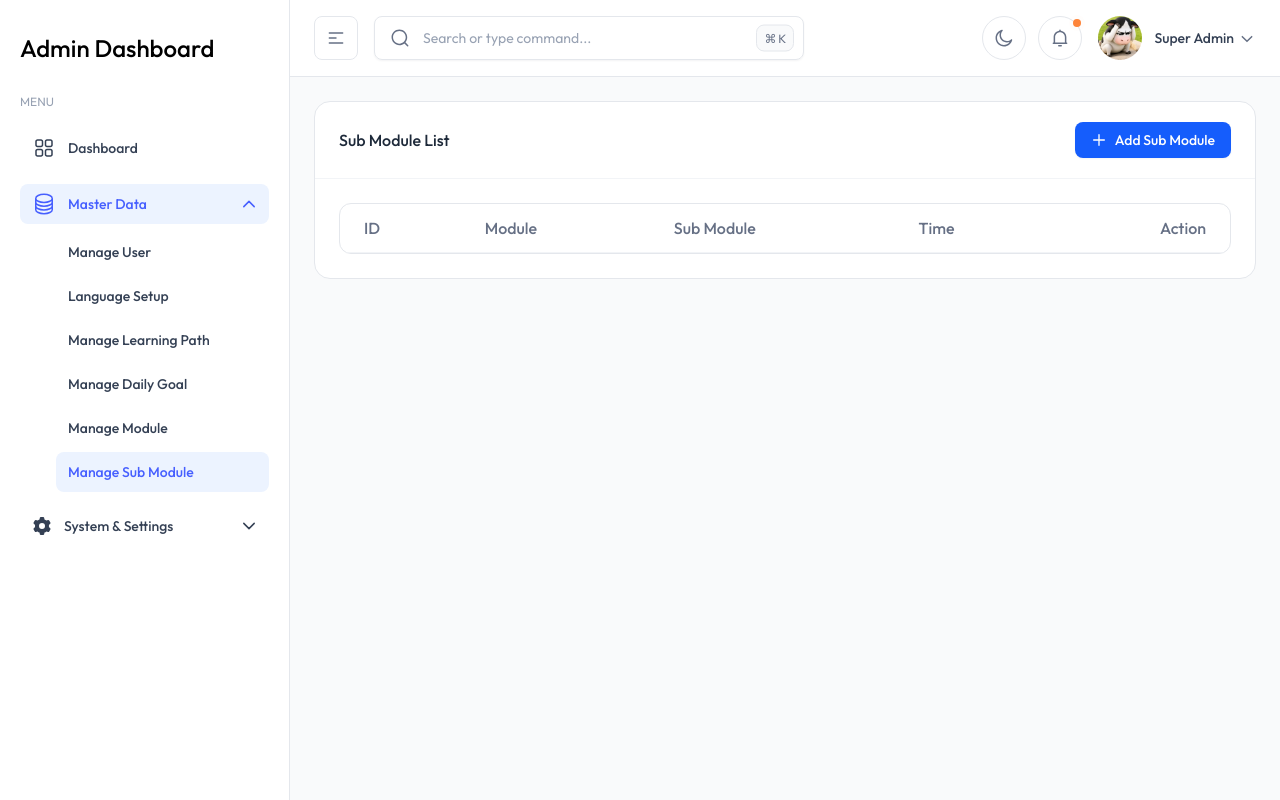
After one commit to Byndewan/linguana_azlia, a Laravel app: page /admin/sub-module/show in a window 1280 px wide. The commit adds this page. Run offline with Laravel 12, Linux system fonts and the light colour scheme; a user stored in the database is signed in; data comes from the database, SQL or seed files in the repository; lists and menus that the app fills with data are empty; style sheets or scripts are compiled from the project's sources; some libraries are stand-ins or nearby versions.

Commit message:
module sub module

```diff
--- a/app/Http/Controllers/AdminController.php
+++ b/app/Http/Controllers/AdminController.php
@@ -737,10 +737,11 @@ class AdminController extends Controller
         $learning_path = LearningPath::get();
         return view('admin.manage_module_add', compact('learning_path'));
     }
+
     public function AdminManageModuleSubmit(Request $request)
     {
         $request->validate([
-            'learning_path_id' => 'required|exists:type,id',
+            'learning_path_id' => 'required|exists:learning_paths,id',
             'title'       => 'required|string|max:255',
             'icon' => 'required',
             'color' => 'required|string|max:7',
@@ -758,4 +759,45 @@ class AdminController extends Controller
 
         return redirect()->route('admin.manage-module.show')->with('success', 'Data is inserted successfully!');
     }
+
+    public function AdminManageModuleEdit(int $id)
+    {
+        $learning_path = LearningPath::get();
+        $row_data = Module::where('id', $id)->first();
+        return view('admin.manage_module_edit', compact('row_data', 'learning_path'));
+    }
+    public function AdminManageModuleUpdate(Request $request, $id)
+    {
+        $request->validate([
+            'learning_path_id' => 'required|exists:learning_paths,id',
+            'title'       => 'required|string|max:255',
+            'icon' => 'required',
+            'color' => 'required|string|max:7',
+            'background_color' => 'required|string|max:7',
+        ]);
+
+        $obj = Module::where('id', $id)->first();
+
+        $obj->learning_path_id = $request->learning_path_id;
+        $obj->title = $request->title;
+        $obj->icon = $request->icon;
+        $obj->color = $request->color;
+        $obj->background_color = $request->background_color;
+        $obj->update();
+
+        return redirect()->route('admin.manage-module.show')->with('success', 'Data is updated successfully!');
+    }
+
+    public function AdminManageModuleDelete(Request $request, $id)
+    {
+        $row_data = Module::findOrFail($id);
+        $row_data->delete();
+
+        return redirect()->back()->with('success', 'Data is deleted successfully!');
+    }
+
+    public function AdminSubModuleShow()
+    {
+        return view('admin.sub_module_show');
+    }
 }
--- a/resources/views/admin/layouts/partials/sidebar.blade.php
+++ b/resources/views/admin/layouts/partials/sidebar.blade.php
@@ -77,7 +77,7 @@
             <a
               href="#"
               @click.prevent="selected = (selected === 'MasterData' ? '' : 'MasterData')"
-              class="menu-item group {{ request()->routeIs('admin.language*', 'admin.learning-path*', 'admin.daily-goal*', 'admin.manage-user*', 'admin.manage-module*') ? 'menu-item-active' : 'menu-item-inactive' }}"
+              class="menu-item group {{ request()->routeIs('admin.language*', 'admin.learning-path*', 'admin.daily-goal*', 'admin.manage-user*', 'admin.manage-module*', 'admin.sub-module*') ? 'menu-item-active' : 'menu-item-inactive' }}"
             >
               <svg xmlns="http://www.w3.org/2000/svg" fill="none" viewBox="0 0 24 24" stroke-width="1.5" stroke="currentColor" class="size-6">
                 <path stroke-linecap="round" stroke-linejoin="round" d="M20.25 6.375c0 2.278-3.694 4.125-8.25 4.125S3.75 8.653 3.75 6.375m16.5 0c0-2.278-3.694-4.125-8.25-4.125S3.75 4.097 3.75 6.375m16.5 0v11.25c0 2.278-3.694 4.125-8.25 4.125s-8.25-1.847-8.25-4.125V6.375m16.5 0v3.75m-16.5-3.75v3.75m16.5 0v3.75C20.25 16.153 16.556 18 12 18s-8.25-1.847-8.25-4.125v-3.75m16.5 0c0 2.278-3.694 4.125-8.25 4.125s-8.25-1.847-8.25-4.125" />
@@ -88,7 +88,7 @@
               </span>
 
               <svg
-                class="menu-item-arrow absolute right-2.5 top-1/2 -translate-y-1/2 stroke-current transition-transform duration-300 {{ request()->routeIs('admin.language*','admin.learning-path*', 'admin.daily-goal*', 'admin.manage-user*', 'admin.manage-module*') ? 'menu-item-arrow-active' : 'menu-item-arrow-inactive' }}"
+                class="menu-item-arrow absolute right-2.5 top-1/2 -translate-y-1/2 stroke-current transition-transform duration-300 {{ request()->routeIs('admin.language*','admin.learning-path*', 'admin.daily-goal*', 'admin.manage-user*', 'admin.manage-module*', 'admin.sub-module*') ? 'menu-item-arrow-active' : 'menu-item-arrow-inactive' }}"
                 :class="{ 'lg:hidden': sidebarToggle, 'rotate-180': selected === 'MasterData' }"
                 width="20" height="20" viewBox="0 0 20 20" fill="none" xmlns="http://www.w3.org/2000/svg"
               >
@@ -100,7 +100,7 @@
             <div
               class="overflow-hidden transform translate"
               :class="(selected === 'MasterData') ? 'block' :'hidden'"
-              x-init="{{ request()->routeIs('admin.language*', 'admin.learning-path*', 'admin.daily-goal*', 'admin.manage-user*', 'admin.manage-module*') ? 'selected = \'MasterData\'' : '' }}"
+              x-init="{{ request()->routeIs('admin.language*', 'admin.learning-path*', 'admin.daily-goal*', 'admin.manage-user*', 'admin.manage-module*', 'admin.sub-module*') ? 'selected = \'MasterData\'' : '' }}"
             >
               <ul :class="sidebarToggle ? 'lg:hidden' : 'flex'" class="flex flex-col gap-1 mt-2 menu-dropdown pl-9">
                 <li>
@@ -141,6 +141,13 @@
                     class="menu-dropdown-item group {{ request()->routeIs('admin.manage-module*') ? 'menu-dropdown-item-active' : 'menu-dropdown-item-inactive' }}"
                   >
                     Manage Module
+                  </a>
+                <li>
+                  <a
+                    href="{{ route('admin.sub-module.show') }}"
+                    class="menu-dropdown-item group {{ request()->routeIs('admin.sub-module*') ? 'menu-dropdown-item-active' : 'menu-dropdown-item-inactive' }}"
+                  >
+                    Manage Sub Module
                   </a>
                 </li>
               </ul>
--- a/resources/views/admin/manage_module_add.blade.php
+++ b/resources/views/admin/manage_module_add.blade.php
@@ -46,7 +46,7 @@
                 Select Learning Path Title
               </label>
               <select
-                name="language_id"
+                name="learning_path_id"
                 placeholder=""
                 value=""
                 class="dark:bg-dark-900 shadow-theme-xs focus:border-brand-300 focus:ring-brand-500/10 dark:focus:border-brand-800 h-11 w-full rounded-lg border border-gray-300 bg-transparent px-4 py-2.5 text-sm text-gray-800 focus:outline-hidden focus:ring-3 placeholder:text-gray-400 dark:border-gray-700 dark:bg-gray-900 dark:text-white/90 dark:placeholder:text-white/30"
--- /dev/null
+++ b/resources/views/admin/sub_module_show.blade.php
@@ -0,0 +1,122 @@
+@extends('admin.layouts.admin')
+
+@section('content')
+<main>
+  <div class="p-4 mx-auto max-w-(--breakpoint-2xl) md:p-6">
+    <div class="space-y-5 sm:space-y-6">
+      <div class="rounded-2xl border border-gray-200 bg-white dark:border-gray-800 dark:bg-white/[0.03]">
+
+        <div class="flex items-center justify-between px-5 py-4 sm:px-6 sm:py-5">
+          <h3 class="text-base font-medium text-gray-800 dark:text-white/90">
+            Sub Module List
+          </h3>
+          <a href="{{ route('admin.sub-module.add') }}" class="inline-flex items-center gap-2 rounded-lg bg-blue-600 px-4 py-2 text-sm font-medium text-white shadow-theme-xs transition-colors hover:bg-blue-700">
+            <svg class="w-4 h-4" fill="none" stroke="currentColor" viewBox="0 0 24 24">
+              <path stroke-linecap="round" stroke-linejoin="round" stroke-width="2" d="M12 4v16m8-8H4"></path>
+            </svg>
+            Add Sub Module
+          </a>
+
+        </div>
+
+        <div class="border-t border-gray-100 p-5 dark:border-gray-800 sm:p-6">
+
+          <!-- ====== Table Start ====== -->
+          <div class="overflow-hidden rounded-xl border border-gray-200 bg-white dark:border-gray-800 dark:bg-white/[0.03]">
+            <div class="max-w-full overflow-x-auto">
+              <table class="min-w-full">
+
+                <!-- Table Header Start -->
+                <thead>
+                  <tr class="border-b border-gray-100 dark:border-gray-800">
+                    <th class="px-5 py-3 sm:px-6 text-left">
+                      <p class="font-medium text-gray-500 text-theme-md dark:text-gray-400">
+                        ID
+                      </p>
+                    </th>
+                    <th class="px-5 py-3 sm:px-6 text-left">
+                      <p class="font-medium text-gray-500 text-theme-md dark:text-gray-400">
+                        Module
+                      </p>
+                    </th>
+                    <th class="px-5 py-3 sm:px-6 text-left">
+                      <p class="font-medium text-gray-500 text-theme-md dark:text-gray-400">
+                        Sub Module
+                      </p>
+                    </th>
+                    <th class="px-5 py-3 sm:px-6 text-left">
+                      <p class="font-medium text-gray-500 text-theme-md dark:text-gray-400">
+                        Time
+                      </p>
+                    </th>
+                    <th class="px-5 py-3 sm:px-6 text-right">
+                      <p class="font-medium text-gray-500 text-theme-md dark:text-gray-400">
+                        Action
+                      </p>
+                    </th>
+                  </tr>
+                </thead>
+                <!-- Table Header End -->
+
+                <!-- Table Body Start -->
+                <tbody class="divide-y divide-gray-100 dark:divide-gray-800">
+                  {{-- @foreach($all_data as $item)
+                    <tr>
+                        <td class="px-5 py-4 sm:px-6">
+                            <p class="font-medium text-gray-800 text-theme-sm dark:text-white/90">{{ $loop->iteration }}</p>
+                        </td>
+                        <td class="px-5 py-4 sm:px-6">
+                            <p class="font-medium text-gray-800 text-theme-sm dark:text-white/90">{{ $item->title }}</p>
+                        </td>
+                        <td class="px-5 py-4 sm:px-6">
+                            <p class="font-medium text-gray-800 text-theme-sm dark:text-white/90">{{ $item->rLearningPath->title }}</p>
+                        </td>
+                        <td class="px-5 py-4 sm:px-6">
+                            <p class="font-medium text-gray-800 text-theme-sm dark:text-white/90">{{ $item->rLearningPath->rLanguage->language }}</p>
+                        </td>
+                        <td class="px-5 py-4 sm:px-6">
+                            @if($item->rLearningPath->type === 'general')
+                                <span class="inline-flex items-center px-2.5 py-1 rounded-md bg-green-100 text-xs font-medium text-green-800 dark:bg-green-900/30 dark:text-green-400">
+                                    General Learning
+                                </span>
+                            @elseif($item->rLearningPath->type === 'test_prep')
+                                <span class="inline-flex items-center px-2.5 py-1 rounded-md bg-purple-100 text-xs font-medium text-purple-800 dark:bg-purple-900/30 dark:text-purple-400">
+                                    Test Prep
+                                </span>
+                            @endif
+                        </td>
+                        <td class="px-5 py-4 sm:px-6">
+                        <div class="flex items-center justify-end gap-3">
+                                <a href="{{ route('admin.manage-module.edit', $item->id) }}">
+                                    <button class="text-blue-500 hover:text-blue-700 transition-colors" title="Edit">
+                                        <svg class="w-5 h-5" fill="none" stroke="currentColor" viewBox="0 0 24 24">
+                                            <path stroke-linecap="round" stroke-linejoin="round" stroke-width="2" d="M11 5H6a2 2 0 00-2 2v11a2 2 0 002 2h11a2 2 0 002-2v-5m-1.414-9.414a2 2 0 112.828 2.828L11.828 15H9v-2.828l8.586-8.586z"></path>
+                                        </svg>
+                                    </button>
+                                </a>
+                                <form action="{{ route('admin.manage-module.delete', $item->id) }}" method="POST" class="m-0 inline-block">
+                                @csrf
+                                    <button class="btn-delete text-red-500 transition-colors hover:text-red-700" title="Delete">
+                                        <svg class="h-5 w-5" fill="none" stroke="currentColor" viewBox="0 0 24 24">
+                                            <path stroke-linecap="round" stroke-linejoin="round" stroke-width="2" d="M19 7l-.867 12.142A2 2 0 0116.138 21H7.862a2 2 0 01-1.995-1.858L5 7m5 4v6m4-6v6m1-10V4a1 1 0 00-1-1h-4a1 1 0 00-1 1v3M4 7h16"></path>
+                                        </svg>
+                                    </button>
+                                </form>
+                        </div>
+                        </td>
+                  </tr>
+                  @endforeach --}}
+                </tbody>
+                <!-- Table Body End -->
+
+              </table>
+            </div>
+          </div>
+          <!-- ====== Table End ====== -->
+
+        </div>
+      </div>
+    </div>
+  </div>
+</main>
+@endsection
--- a/resources/views/user/general/layouts/app.blade.php
+++ b/resources/views/user/general/layouts/app.blade.php
@@ -51,7 +51,7 @@
                     </div>
                     <span class="sidebar-text ml-3 whitespace-nowrap transition-opacity duration-200">Dashboard</span>
                 </a>
-                <a href="{{ route('user.general.module') }}" class="flex items-center px-2 py-2.5 rounded-lg font-medium overflow-hidden transition-colors {{ request()->routeIs('user.general.module') ? 'bg-[#55BCC9] text-white shadow-sm' : 'text-slate-800 hover:bg-slate-50' }}">
+                <a href="{{ route('user.general.module') }}" class="flex items-center px-2 py-2.5 rounded-lg font-medium overflow-hidden transition-colors {{ request()->routeIs('user.general.module', 'user.general.sub-module') ? 'bg-[#55BCC9] text-white shadow-sm' : 'text-slate-800 hover:bg-slate-50' }}">
                     <div class="rounded shrink-0 mx-1">
                         <svg xmlns="http://www.w3.org/2000/svg" fill="none" viewBox="0 0 24 24" stroke-width="1.5" stroke="currentColor" class="size-6">
                             <path stroke-linecap="round" stroke-linejoin="round" d="M12 6.042A8.967 8.967 0 0 0 6 3.75c-1.052 0-2.062.18-3 .512v14.25A8.987 8.987 0 0 1 6 18c2.305 0 4.408.867 6 2.292m0-14.25a8.966 8.966 0 0 1 6-2.292c1.052 0 2.062.18 3 .512v14.25A8.987 8.987 0 0 0 18 18a8.967 8.967 0 0 0-6 2.292m0-14.25v14.25" />
--- a/resources/views/user/general/sub-module.blade.php
+++ b/resources/views/user/general/sub-module.blade.php
@@ -7,11 +7,13 @@
     <div class="flex flex-col md:flex-row md:items-center justify-between gap-4 mb-8">
         <div class="flex items-center gap-4">
             <!-- Back Button -->
-            <button class="w-10 h-10 shrink-0 flex items-center justify-center rounded-full border border-slate-200 bg-white text-slate-500 hover:bg-slate-50 transition-colors shadow-sm">
+            <a href="{{ route('user.general.module') }}">
+                <button class="cursor-pointer w-10 h-10 shrink-0 flex items-center justify-center rounded-full border border-slate-200 bg-white text-slate-500 hover:bg-slate-50 transition-colors shadow-sm">
                 <svg xmlns="http://www.w3.org/2000/svg" fill="none" viewBox="0 0 24 24" stroke-width="2" stroke="currentColor" class="w-5 h-5">
                     <path stroke-linecap="round" stroke-linejoin="round" d="M15.75 19.5L8.25 12l7.5-7.5" />
                 </svg>
             </button>
+            </a>
 
             <!-- Title & Meta -->
             <div>
--- a/routes/web.php
+++ b/routes/web.php
@@ -145,6 +145,14 @@ Route::middleware([Admin::class])->group(function () {
     Route::get('/admin/manage-module/edit/{id}', [AdminController::class, 'AdminManageModuleEdit'])->name('admin.manage-module.edit');
     Route::post('/admin/manage-module/update/{id}', [AdminController::class, 'AdminManageModuleUpdate'])->name('admin.manage-module.update');
     Route::post('/admin/manage-module/delete/{id}', [AdminController::class, 'AdminManageModuleDelete'])->name('admin.manage-module.delete');
+
+    // Sub Module
+    Route::get('/admin/sub-module/show', [AdminController::class, 'AdminSubModuleShow'])->name('admin.sub-module.show');
+    Route::get('/admin/sub-module/add', [AdminController::class, 'AdminSubModuleAdd'])->name('admin.sub-module.add');
+    Route::post('/admin/sub-module/submit', [AdminController::class, 'AdminSubModuleSubmit'])->name('admin.sub-module.submit');
+    Route::get('/admin/sub-module/edit/{id}', [AdminController::class, 'AdminSubModuleEdit'])->name('admin.sub-module.edit');
+    Route::post('/admin/sub-module/update/{id}', [AdminController::class, 'AdminSubModuleUpdate'])->name('admin.sub-module.update');
+    Route::post('/admin/sub-module/delete/{id}', [AdminController::class, 'AdminSubModuleDelete'])->name('admin.sub-module.delete');
 });
 
 Route::get('/admin/forgot-password', [AdminController::class, 'AdminForgotPassword'])->name('admin.forgot-password');
```
Also changed, not shown: app/Http/Controllers/UserController.php (+34 -2 lines), app/Models/SubModule.php (added, +10 -0 lines), resources/views/admin/manage_module_edit.blade.php (added, +136 -0 lines), resources/views/admin/manage_module_show.blade.php (+13 -10 lines), resources/views/user/general/module.blade.php (+9 -34 lines), database/migrations/2026_08_19_115943_create_sub_modules_table.php (added).
